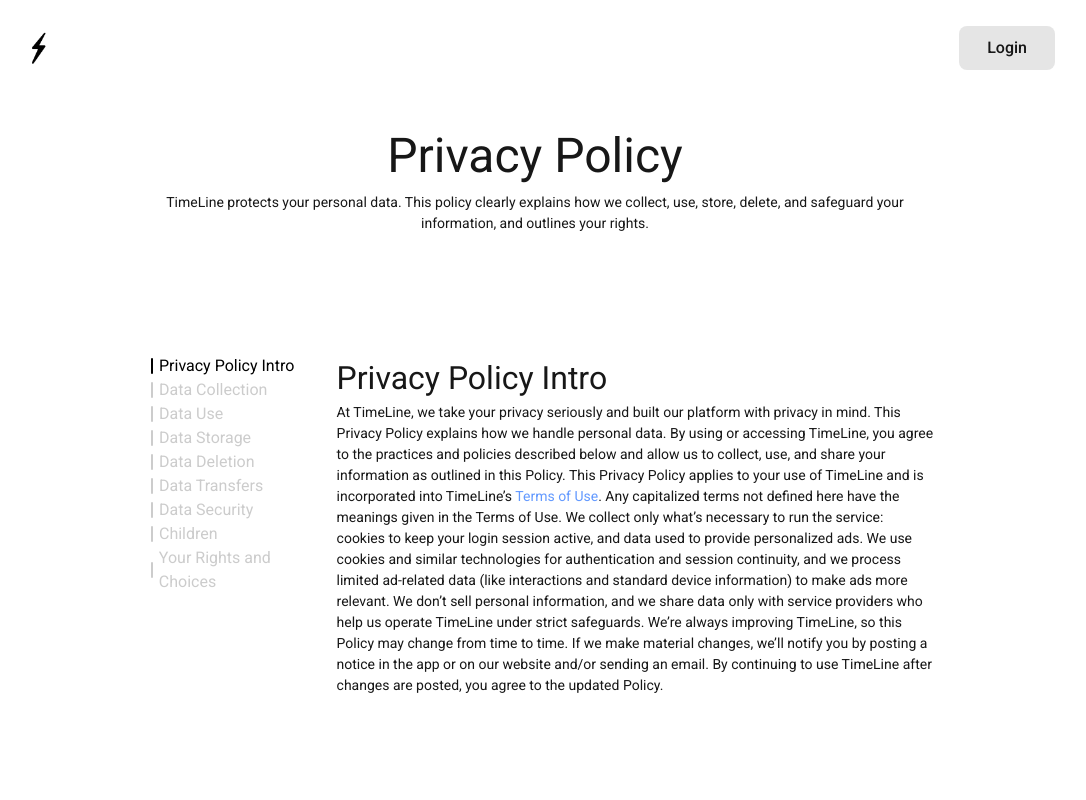
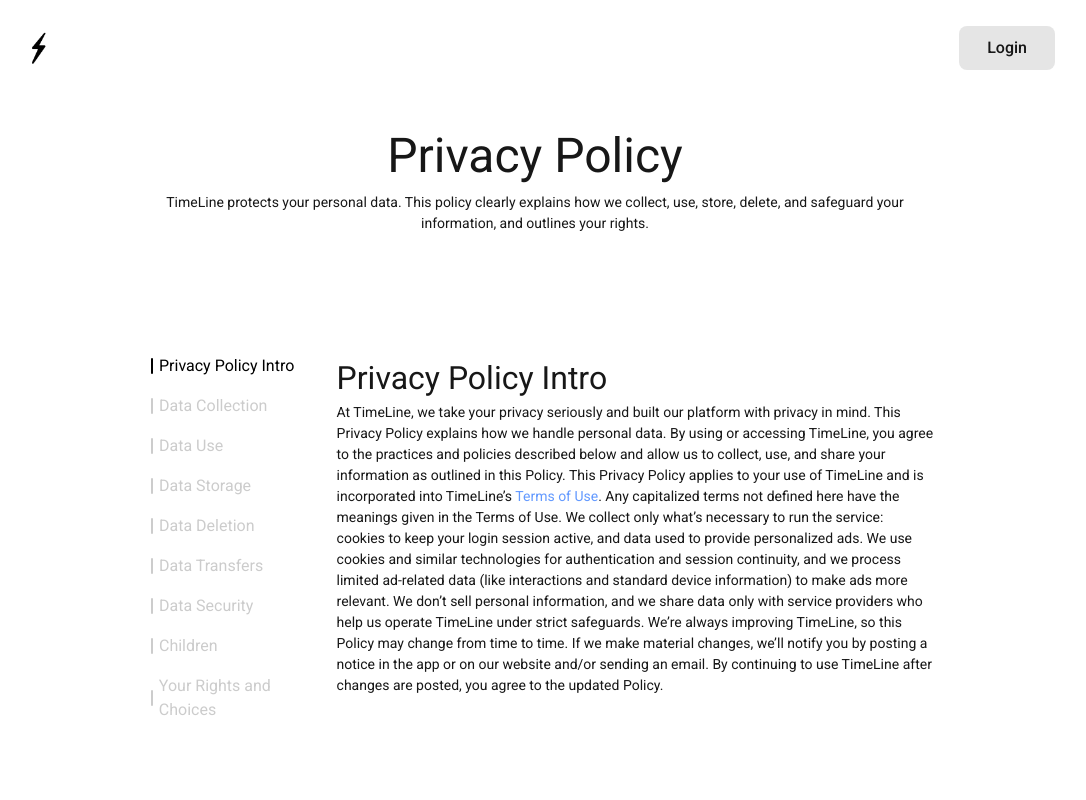
Before and after one commit to seungwonHong/TimeLine, a Next.js app: page /privacy in a window 1280 px wide. Shown: the top 800 px of the page, without its empty margins (105-1191 px from the left). Built offline with nearby package versions, Linux system fonts and the light colour scheme.

Commit message:
fix: 호버 버튼 버그 수정

```diff
--- a/src/app/privacy/page.tsx
+++ b/src/app/privacy/page.tsx
@@ -71,7 +71,7 @@
               onItemClick={handleNavClick}
               clicked={clicked}
               setIsClicked={setIsClicked}
-              className="md:block hidden"
+              className="hidden md:flex flex-col "
             />
 
             <div className="flex flex-col 2xl:w-[80rem] lg:w-[64rem] md:w-[48rem] w-[32rem] 2xl:mr-[10rem] lg:mr-[6rem] md:mr-[4rem]">
@@ -1035,7 +1035,7 @@
                 onItemClick={handleNavClick}
                 clicked={clicked}
                 setIsClicked={setIsClicked}
-                className="md:hidden block w-full"
+                className="md:hidden flex flex-col"
                 onClose={() => setIsOpened(false)}
               />
             </motion.div>
--- a/src/features/landing/components/Navigation.tsx
+++ b/src/features/landing/components/Navigation.tsx
@@ -19,7 +19,7 @@
   onClose,
 }: Props) => {
   return (
-    <div className={`sticky 2xl:top-[12rem] lg:top-[10rem] top-[8rem] flex flex-col 2xl:px-[2.4rem] lg:px-[1.6rem] px-[0.8rem] 2xl:gap-[2rem] lg:gap-[1.6rem] md:gap-[1.4rem] gap-[1.6rem] 2xl:ml-[10rem] lg:ml-[6rem] md:ml-[4rem] ${className}`}>
+    <div className={`sticky 2xl:top-[12rem] lg:top-[10rem] top-[8rem] 2xl:px-[2.4rem] lg:px-[1.6rem] px-[0.8rem] 2xl:gap-[2rem] lg:gap-[1.6rem] md:gap-[1.4rem] gap-[1.6rem] 2xl:ml-[10rem] lg:ml-[6rem] md:ml-[4rem] ${className}`}>
       {navigationText.map((text, index) => (
         <div
           key={index}
```
